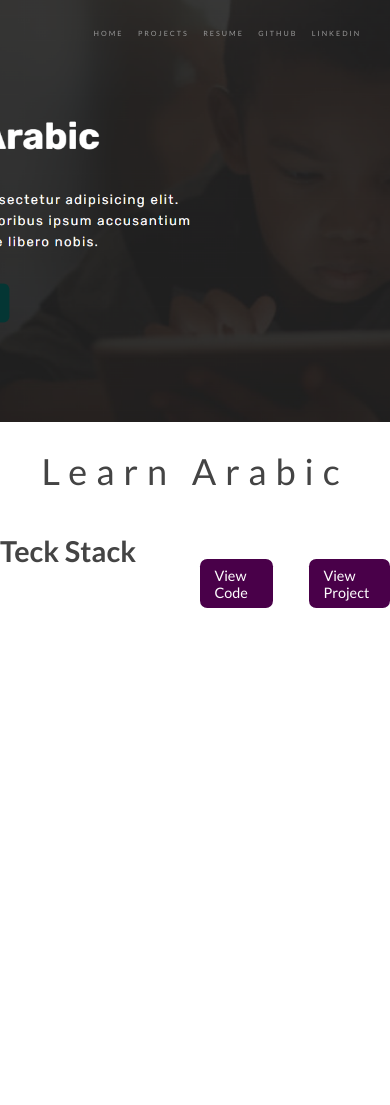
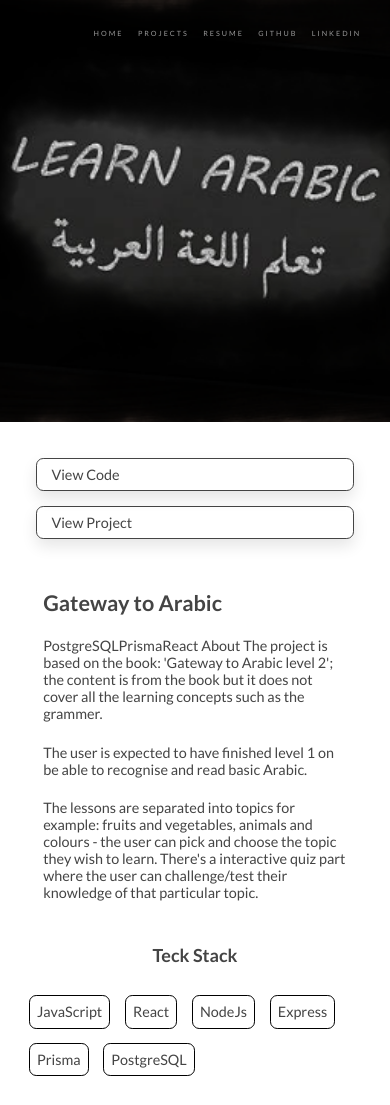
Before and after one commit to New-Arday/my-portfolio, a React (Create React App) app: page /learnArabic in a window 390 px wide. Before the commit the page ends 844 px from the top, so only its background shows below. Built offline with nearby package versions, Linux system fonts and the light colour scheme.

Commit message:
Learn Arabic project added

```diff
--- a/src/landing-page/Nav.css
+++ b/src/landing-page/Nav.css
@@ -13,7 +13,7 @@
   list-style: none;
   text-decoration: none;
   display: flex;
-  justify-content: end;
+  justify-content: flex-end;
   gap: 2rem;
   font-size: 1rem;
 }
--- a/src/projects/Project.css
+++ b/src/projects/Project.css
@@ -6,53 +6,110 @@
 }
 .project__container {
   display: grid;
-  grid-template-rows: 100px 2fr;
-  grid-template-columns: 200px 2fr;
+  grid-template-columns: 200px 2fr 200px;
+  padding: 3rem;
+  justify-content: center;
 }
 
-.project__heading {
-  text-align: center;
-  margin-top: 3rem;
-  margin-bottom: 5rem;
-  line-height: 1.5;
-
-  display: block;
-  font-weight: 400;
-  letter-spacing: 9px;
-  font-size: 5rem;
+.teck-stack {
+  display: flex;
+  flex-direction: column;
+  align-items: center;
 }
 
+.teck-title {
+  font-size: 3rem;
+}
+.stack-list {
+  border: solid black 0.5px;
+  list-style: none;
+  border-radius: 1rem;
+  padding: 1rem;
+  font-size: 2rem;
+  margin: 1rem;
+}
 .h-sub {
   display: block;
   font-size: 3rem;
   font-weight: 300;
   letter-spacing: 5px;
 }
-.link-box {
-  display: flex;
-  justify-content: center;
-  align-items: center;
-  gap: 5rem;
+.project-title {
+  font-size: 3rem;
+  margin-top: 2rem;
+}
+.project-about {
+  padding: 0 3rem;
   font-size: 2rem;
 }
 
+.project__description,
+.project-title,
+.teck-title,
+.link-box {
+  margin-bottom: 3rem;
+  margin-top: 3rem;
+}
+
+.link-box {
+  display: flex;
+  align-items: center;
+  flex-direction: column;
+  gap: 3rem;
+  font-size: 2rem;
+}
+.view-links {
+  margin-bottom: 2rem;
+}
 .view-links:link,
 .view-links:visited {
   text-decoration: none;
   display: block;
-  /* border: solid#444 2px; */
+  border: solid#444 0.5px;
+  box-shadow: 0 1rem 2rem rgba(0, 0, 0, 0.1);
   padding: 1rem 2rem;
   border-radius: 1rem;
-  background-color: rgb(73, 0, 73);
-  color: #fff;
+  color: #444;
 }
 .view-links:hover,
 .view-links:active {
   text-decoration: none;
   display: block;
-  /* border: solid#444 2px; */
+  border: solid#444 2px;
   padding: 1rem 2rem;
   border-radius: 1rem;
+}
 
-  filter: brightness(150%);
+@media (max-width: 850px) {
+  .project__container {
+    display: grid;
+    grid-template-columns: 100px 2fr 100px;
+    padding: 3rem;
+    justify-content: center;
+  }
+  .teck-title {
+    font-size: 2.5rem;
+  }
 }
+@media (max-width: 500px) {
+  .project__container {
+    display: flex;
+    flex-direction: column;
+  }
+  .stack-list {
+    border: solid black 0.5px;
+    list-style: none;
+    border-radius: 1rem;
+    padding: 1rem;
+    font-size: 2rem;
+    margin: 1rem;
+    display: inline-block;
+  }
+  .link-box {
+    display: flex;
+    align-items: center;
+    display: inline-block;
+    font-size: 2rem;
+    margin: 2rem;
+  }
+}
--- a/src/projects/Project_LearnArabic.jsx
+++ b/src/projects/Project_LearnArabic.jsx
@@ -6,12 +6,8 @@ function Project_LearnArabic() {
     <>
       <div>
         <div className="project__hero"></div>
-        <h2 className="project__heading">Learn Arabic</h2>
       </div>
       <div className="project__container">
-        <div>
-          <h4>Teck Stack</h4>
-        </div>
         <div className="link-box">
           <a
             href="https://github.com/New-Arday/learn-arabic-client"
@@ -27,6 +23,51 @@ function Project_LearnArabic() {
             View Project
           </a>
         </div>
+        <div className="project-about">
+          <h4 className="project-title">Gateway to Arabic</h4>
+          <p className="project__description">
+            PostgreSQLPrismaReact About The project is based on the book:
+            'Gateway to Arabic level 2'; the content is from the book but it
+            does not cover all the learning concepts such as the grammer.
+            <p className="project__description">
+              The user is expected to have finished level 1 on be able to
+              recognise and read basic Arabic.
+            </p>
+            <p className="project__description">
+              The lessons are separated into topics for example: fruits and
+              vegetables, animals and colours - the user can pick and choose the
+              topic they wish to learn. There's a interactive quiz part where
+              the user can challenge/test their knowledge of that particular
+              topic.
+            </p>
+          </p>
+        </div>
+        <div className="teck-stack">
+          <h4 className="teck-title">Teck Stack</h4>
+          <ul>
+            <li className="stack-list">JavaScript</li>
+            <li className="stack-list">React</li>
+            <li className="stack-list">NodeJs</li>
+            <li className="stack-list">Express</li>
+            <li className="stack-list">Prisma</li>
+            <li className="stack-list">PostgreSQL</li>
+          </ul>
+        </div>
+        {/* <div className="link-box">
+          <a
+            href="https://github.com/New-Arday/learn-arabic-client"
+            className="view-links"
+          >
+            {" "}
+            View Code
+          </a>
+          <a
+            href="https://main--gatewaytoarabicproject.netlify.app/"
+            className="view-links"
+          >
+            View Project
+          </a>
+        </div> */}
       </div>
     </>
   );
```
Also changed, not shown: src/images/Learn-Arabic.PNG.
